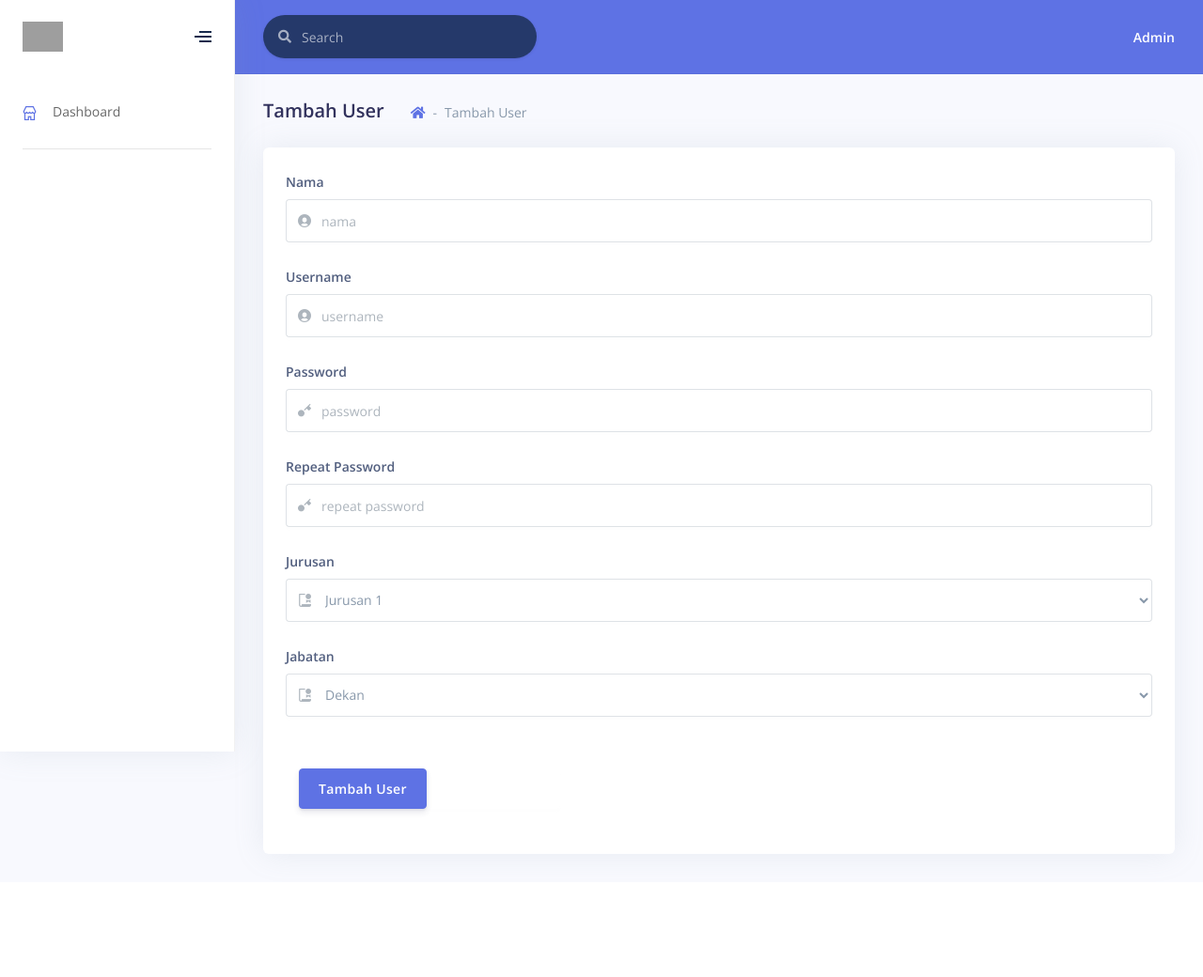
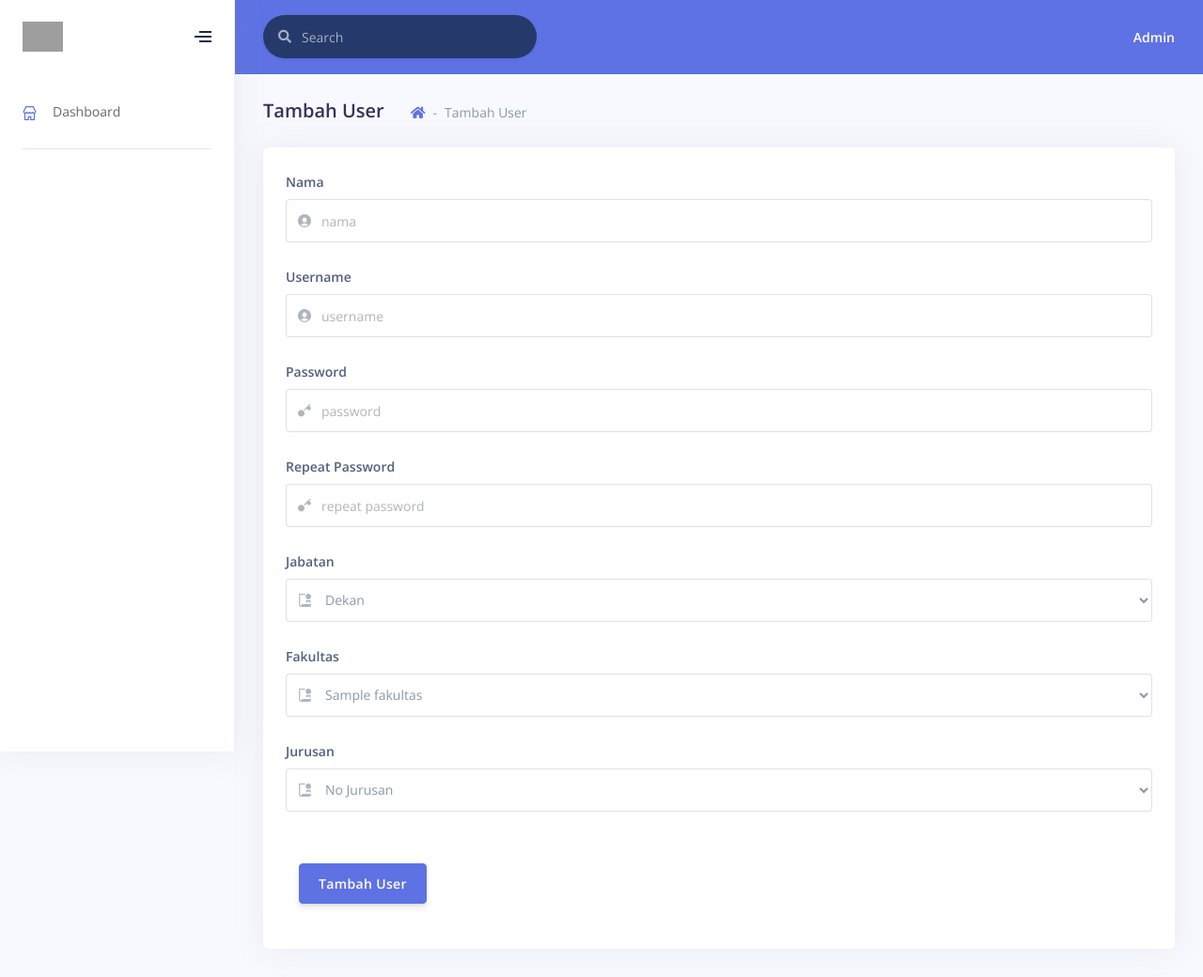
Before and after one commit to helenhadi/MidTermPjCC, a PHP site: page /tambah_user.php in a window 1280 px wide. Shown: the whole page at 94% size. Before the commit the page ends 918 px from the top, so only its background shows below. Run offline with PHP 8.4, Linux system fonts and the light colour scheme; the visitor is signed in with stand-in values (Sample User, id 1); tables that the repository leaves empty hold one stand-in row (values such as "Sample post"); style sheets or scripts are compiled from the project's sources; some libraries are stand-ins or nearby versions; grey boxes are pictures that could not be loaded.

Commit message:
tambah user done

```diff
--- a/tambah_user.php
+++ b/tambah_user.php
@@ -182,6 +182,11 @@ $mysqli = konek('localhost', 'root', '');
             <div class="card-body">
               <div class="row">
                 <div class="col-12">
+                  <?php
+                  if (isset($_SESSION['msg'])) {
+                    echo $_SESSION['msg'];
+                  }
+                  ?>
                   <form method="POST" enctype="multipart/form-data" action="tambah_user_process.php">
                     <!-- Input groups with icon -->
                     <div class="row" id="fieldss">
@@ -231,23 +236,6 @@ $mysqli = konek('localhost', 'root', '');
                       </div>
                       <div class="col-md-12">
                         <div class="form-group">
-                          <label class="form-control-label">Jurusan</label>
-                          <div class="input-group input-group-merge">
-                            <div class="input-group-prepend">
-                              <span class="input-group-text"><i class="ni ni-paper-diploma"></i></span>
-                            </div>
-                            <select class="form-control" name="jurusan" data-toggle="select">
-                              <option value='dekan'>Jurusan 1</option>
-                              <option value='wadek'>Jurusan 1</option>
-                              <option value='kajur'>Jurusan 1</option>
-                              <option value='kalab'>Jurusan 1</option>
-                              <option value='dosen'>Jurusan 1</option>
-                            </select>
-                          </div>
-                        </div>
-                      </div>
-                      <div class="col-md-12">
-                        <div class="form-group">
                           <label class="form-control-label">Jabatan</label>
                           <div class="input-group input-group-merge">
                             <div class="input-group-prepend">
@@ -260,6 +248,53 @@ $mysqli = konek('localhost', 'root', '');
                               <option value='kalab'>Kepala Laboratorium</option>
                               <option value='dosen'>Dosen</option>
                               <option value='mhs'>Mahasiswa</option>
+                            </select>
+                          </div>
+                        </div>
+                      </div>
+                      <div class="col-md-12">
+                        <div class="form-group">
+                          <label class="form-control-label">Fakultas</label>
+                          <div class="input-group input-group-merge">
+                            <div class="input-group-prepend">
+                              <span class="input-group-text"><i class="ni ni-paper-diploma"></i></span>
+                            </div>
+                            <select class="form-control" id="fakultas" name="fakultas" data-toggle="select">
+                              <?php
+                              $sql = "SELECT * FROM fakultass order by nama ASC";
+                              $stmt = $mysqli->prepare($sql);
+                              $stmt->execute();
+                              $res = $stmt->get_result();
+
+                              while ($row = $res->fetch_assoc()) {
+                                echo "<option value='".$row['id']."'>".$row['nama']."</option>";
+                              }
+                              ?>
+                            </select>
+                          </div>
+                        </div>
+                      </div>
+                      <div class="col-md-12">
+                        <div class="form-group">
+                          <label class="form-control-label">Jurusan</label>
+                          <div class="input-group input-group-merge">
+                            <div class="input-group-prepend">
+                              <span class="input-group-text"><i class="ni ni-paper-diploma"></i></span>
+                            </div>
+                            <select class="form-control" name="jurusan" data-toggle="select">
+                              <option value='0'>No Jurusan</option>
+                              <?php
+                              $sql = "SELECT * FROM jurusans order by nama ASC";
+                              // $sql = "SELECT * FROM jurusans where fakultass_id=? order by nama ASC";
+                              $stmt = $mysqli->prepare($sql);
+                              // $stmt->bind_param("i", $fakultass_id);
+                              $stmt->execute();
+                              $res = $stmt->get_result();
+
+                              while ($row = $res->fetch_assoc()) {
+                                echo "<option value='".$row['id']."'>".$row['nama']."</option>";
+                              }
+                              ?>
                             </select>
                           </div>
                         </div>
```
Also changed, not shown: tambah_user_process.php (+22 -17 lines). Lines whose indentation alone changed are shown as unchanged.
